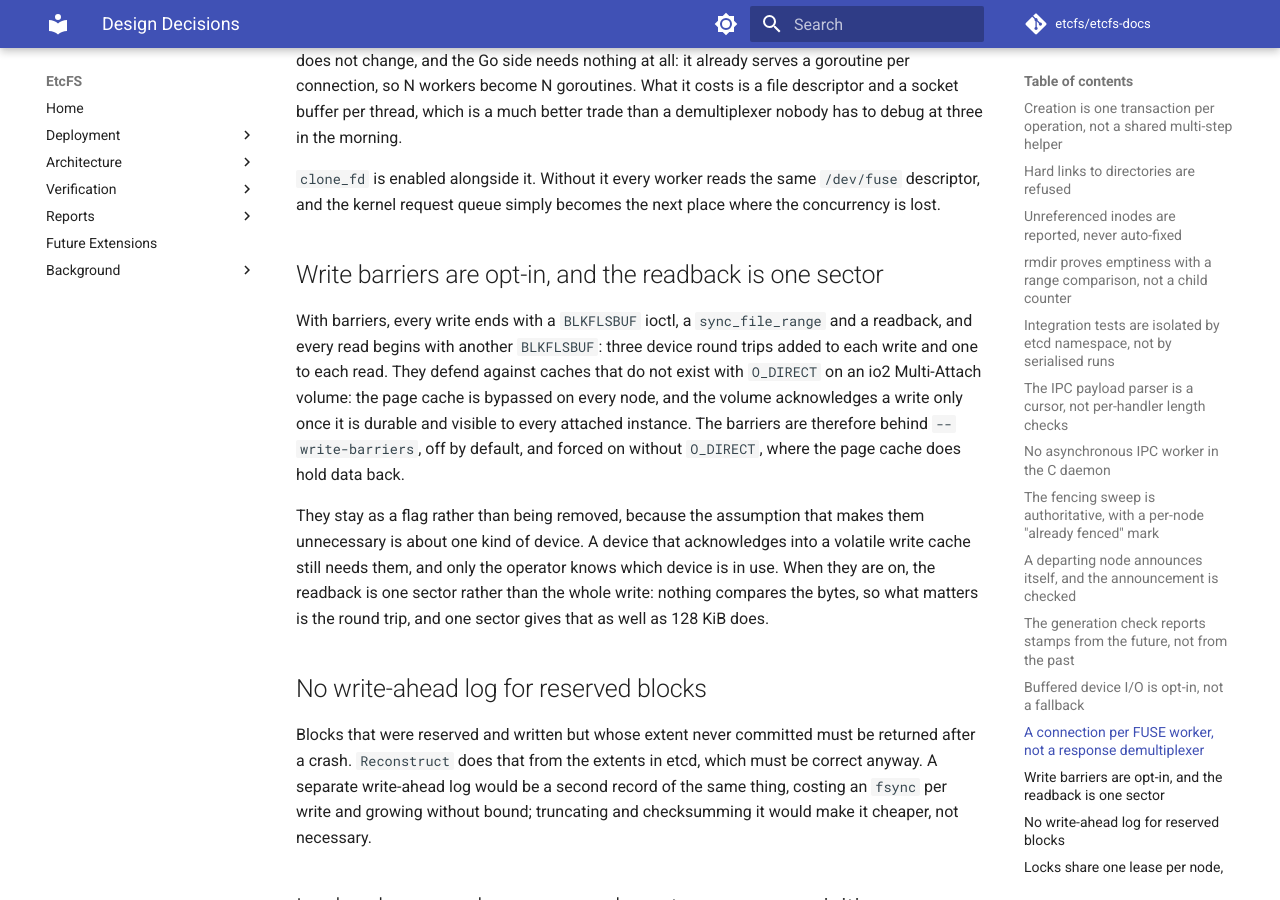
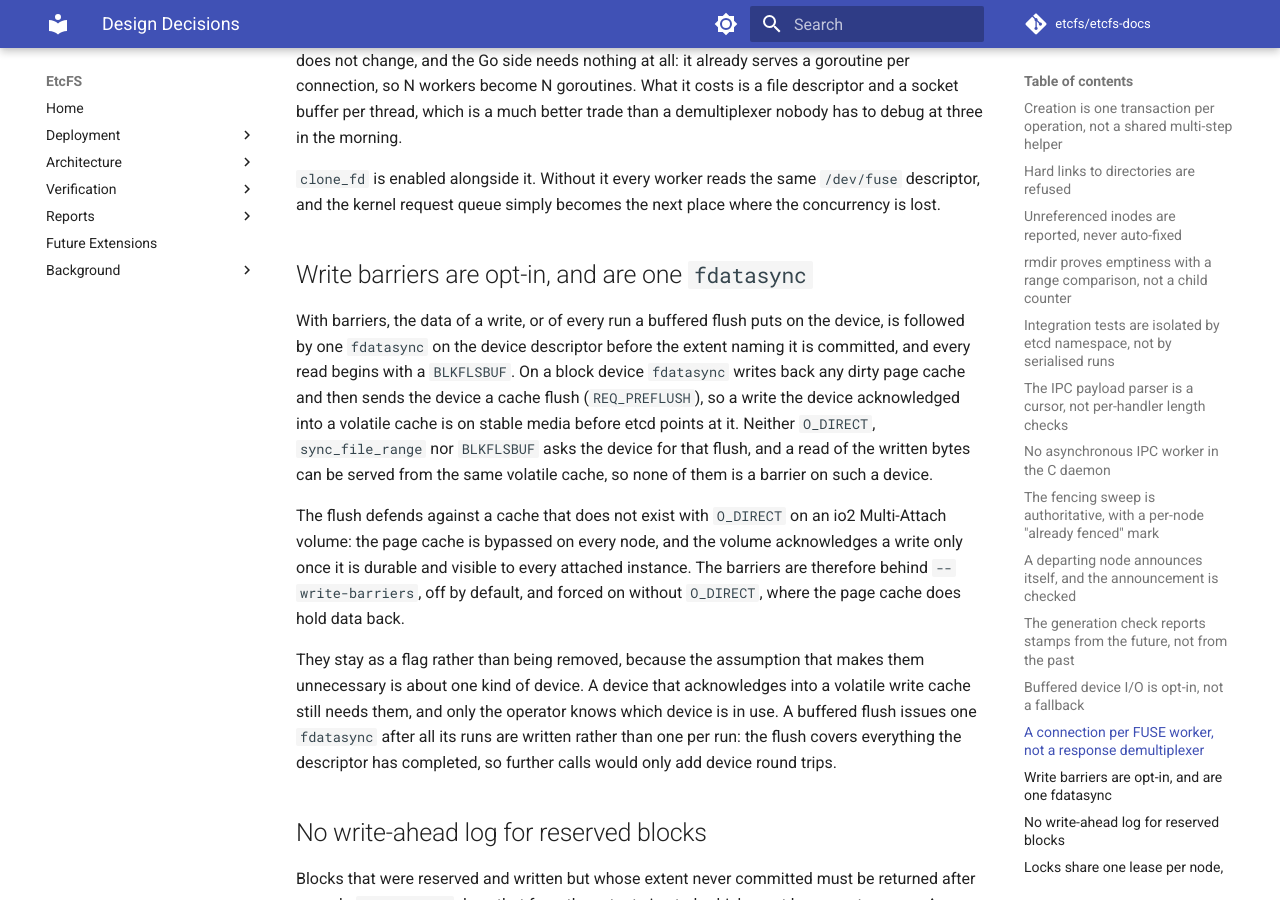
Before and after one commit to etcfs/etcfs-docs, an MkDocs documentation site: the page built from docs/design-decisions.md, in a window 1280 px wide and 900 px high, scrolled down 3542 px. Built offline with MkDocs 1.6.1 and Material for MkDocs 9.7.7, drawn with Linux system fonts in a browser that asks for light colours; comment, search, counter and statistics services are not loaded.

Commit message:
docs: described write barriers as one device fdatasync before the extent commit

```diff
--- a/docs/design-decisions.md
+++ b/docs/design-decisions.md
@@ -143,23 +143,30 @@ debug at three in the morning.
 `/dev/fuse` descriptor, and the kernel request queue simply becomes the next
 place where the concurrency is lost.
 
-## Write barriers are opt-in, and the readback is one sector
+## Write barriers are opt-in, and are one `fdatasync`
 
-With barriers, every write ends with a `BLKFLSBUF` ioctl, a `sync_file_range`
-and a readback, and every read begins with another `BLKFLSBUF`: three device
-round trips added to each write and one to each read. They defend against
-caches that do not exist with `O_DIRECT` on an io2 Multi-Attach volume: the page
-cache is bypassed on every node, and the volume acknowledges a write only once
-it is durable and visible to every attached instance. The barriers are therefore
-behind `--write-barriers`, off by default, and forced on without `O_DIRECT`,
-where the page cache does hold data back.
+With barriers, the data of a write, or of every run a buffered flush puts on
+the device, is followed by one `fdatasync` on the device descriptor before the
+extent naming it is committed, and every read begins with a `BLKFLSBUF`. On a
+block device `fdatasync` writes back any dirty page cache and then sends the
+device a cache flush (`REQ_PREFLUSH`), so a write the device acknowledged into
+a volatile cache is on stable media before etcd points at it. Neither
+`O_DIRECT`, `sync_file_range` nor `BLKFLSBUF` asks the device for that flush,
+and a read of the written bytes can be served from the same volatile cache, so
+none of them is a barrier on such a device.
+
+The flush defends against a cache that does not exist with `O_DIRECT` on an io2
+Multi-Attach volume: the page cache is bypassed on every node, and the volume
+acknowledges a write only once it is durable and visible to every attached
+instance. The barriers are therefore behind `--write-barriers`, off by default,
+and forced on without `O_DIRECT`, where the page cache does hold data back.
 
 They stay as a flag rather than being removed, because the assumption that makes
 them unnecessary is about one kind of device. A device that acknowledges into a
 volatile write cache still needs them, and only the operator knows which device
-is in use. When they are on, the readback is one sector rather than the whole
-write: nothing compares the bytes, so what matters is the round trip, and one
-sector gives that as well as 128 KiB does.
+is in use. A buffered flush issues one `fdatasync` after all its runs are
+written rather than one per run: the flush covers everything the descriptor has
+completed, so further calls would only add device round trips.
 
 ## No write-ahead log for reserved blocks
 
```
Also changed, not shown: docs/architecture/consistency/cache-coherence.md (+6 -7 lines), docs/architecture/consistency/consistency-and-durability-model.md (+2 -1 lines), docs/architecture/storage/block-device-io.md (+7 -4 lines), docs/architecture/storage/write-ordering-invariants.md (+4 -2 lines), docs/deployment/configuration.md (+1 -1 lines).
